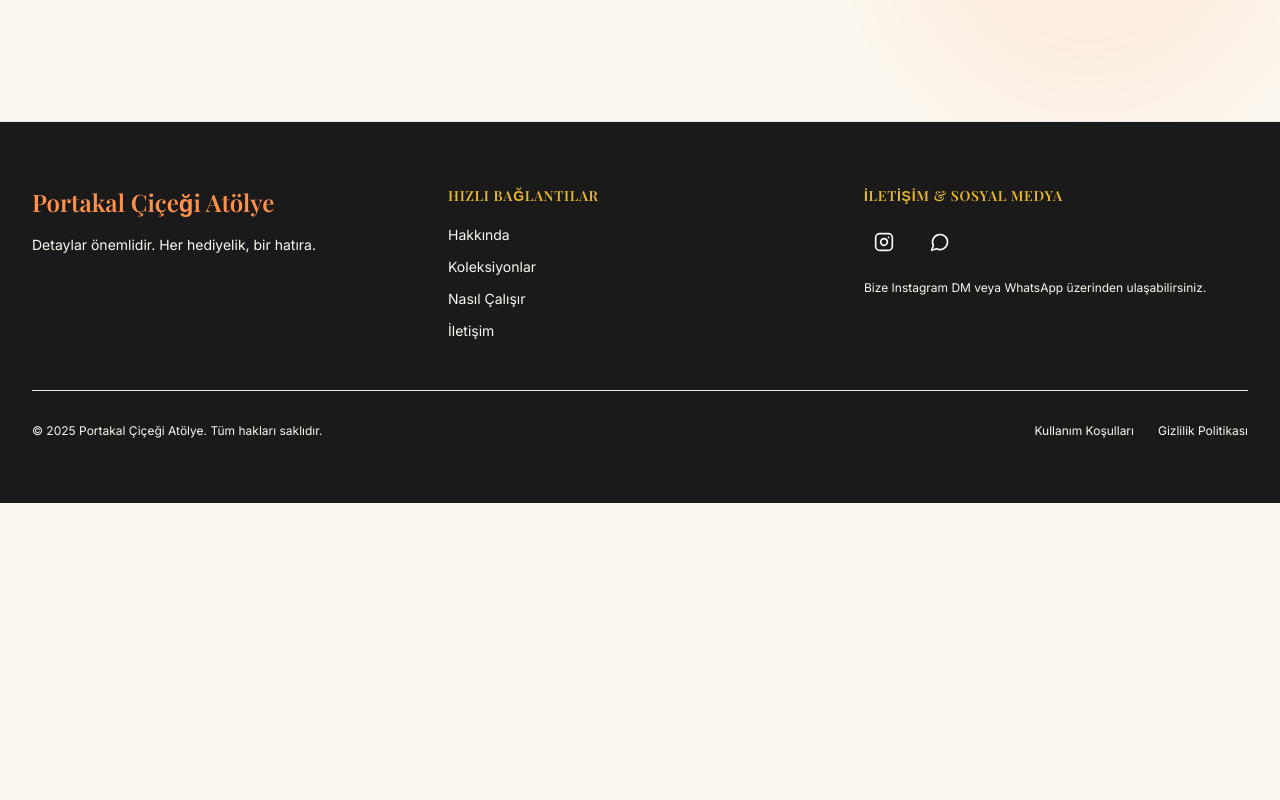
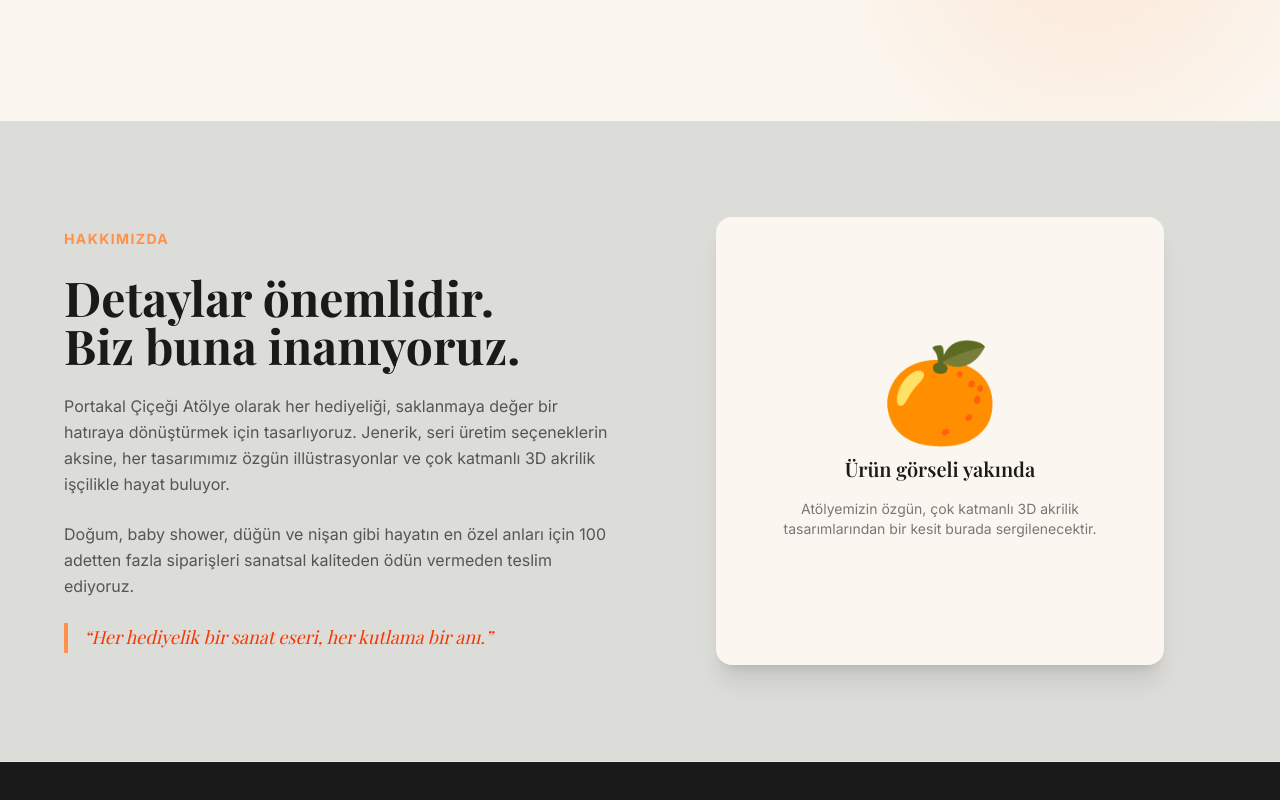
Before and after one commit to ozunekmekci/portakalcicegiwebsite, a Next.js app: page / in a window 1280 px wide. Shown: the part 760-1560 px from the top of the page. Before the commit the page ends 1263 px from the top, so only its background shows below. Built offline with nearby package versions, Linux system fonts and the light colour scheme; a web font is replaced by a local one.

Commit message:
feat: add animated About section component under Hero

```diff
--- a/app/page.tsx
+++ b/app/page.tsx
@@ -1,9 +1,11 @@
 import Hero from "@/components/sections/Hero";
+import About from "@/components/sections/About";
 
 export default function Home() {
   return (
     <>
       <Hero />
+      <About />
     </>
   );
 }
--- /dev/null
+++ b/components/sections/About.tsx
@@ -0,0 +1,59 @@
+"use client";
+
+import { motion } from "framer-motion";
+
+export default function About() {
+  return (
+    <section id="hakkinda" className="bg-brand-bg-gray py-24 px-6 overflow-hidden">
+      <div className="max-w-6xl mx-auto grid grid-cols-1 md:grid-cols-2 gap-12 items-center">
+        {/* Left Column: Text */}
+        <motion.div
+          initial={{ opacity: 0, x: -40 }}
+          whileInView={{ opacity: 1, x: 0 }}
+          viewport={{ once: true, margin: "-100px" }}
+          transition={{ duration: 0.7 }}
+          className="space-y-6 flex flex-col justify-center"
+        >
+          <span className="text-xs md:text-sm font-sans tracking-widest text-brand-orange font-bold uppercase">
+            HAKKIMIZDA
+          </span>
+          <h2 className="font-serif text-4xl md:text-5xl text-brand-text-dark leading-tight font-bold whitespace-pre-line">
+            Detaylar önemlidir.<br />
+            Biz buna inanıyoruz.
+          </h2>
+          <p className="font-sans text-base text-[#555555] leading-relaxed">
+            Portakal Çiçeği Atölye olarak her hediyeliği, saklanmaya değer bir hatıraya
+            dönüştürmek için tasarlıyoruz. Jenerik, seri üretim seçeneklerin aksine,
+            her tasarımımız özgün illüstrasyonlar ve çok katmanlı 3D akrilik işçilikle hayat buluyor.
+          </p>
+          <p className="font-sans text-base text-[#555555] leading-relaxed">
+            Doğum, baby shower, düğün ve nişan gibi hayatın en özel anları için
+            100 adetten fazla siparişleri sanatsal kaliteden ödün vermeden teslim ediyoruz.
+          </p>
+          <div className="border-l-4 border-brand-orange pl-4 italic text-brand-orange-dark font-serif text-lg leading-relaxed">
+            &ldquo;Her hediyelik bir sanat eseri, her kutlama bir anı.&rdquo;
+          </div>
+        </motion.div>
+
+        {/* Right Column: Visual Placeholder */}
+        <motion.div
+          initial={{ opacity: 0, x: 40 }}
+          whileInView={{ opacity: 1, x: 0 }}
+          viewport={{ once: true, margin: "-100px" }}
+          transition={{ duration: 0.7, delay: 0.15 }}
+          className="w-full flex justify-center"
+        >
+          <div className="w-full max-w-md aspect-square bg-brand-bg-cream rounded-2xl shadow-xl flex flex-col items-center justify-center p-8 text-center space-y-4 hover:scale-[1.02] transition-transform duration-300">
+            <span className="text-8xl select-none">🍊</span>
+            <p className="font-serif text-xl font-semibold text-brand-text-dark">
+              Ürün görseli yakında
+            </p>
+            <p className="font-sans text-xs md:text-sm text-[#777777] max-w-xs leading-relaxed">
+              Atölyemizin özgün, çok katmanlı 3D akrilik tasarımlarından bir kesit burada sergilenecektir.
+            </p>
+          </div>
+        </motion.div>
+      </div>
+    </section>
+  );
+}
```
